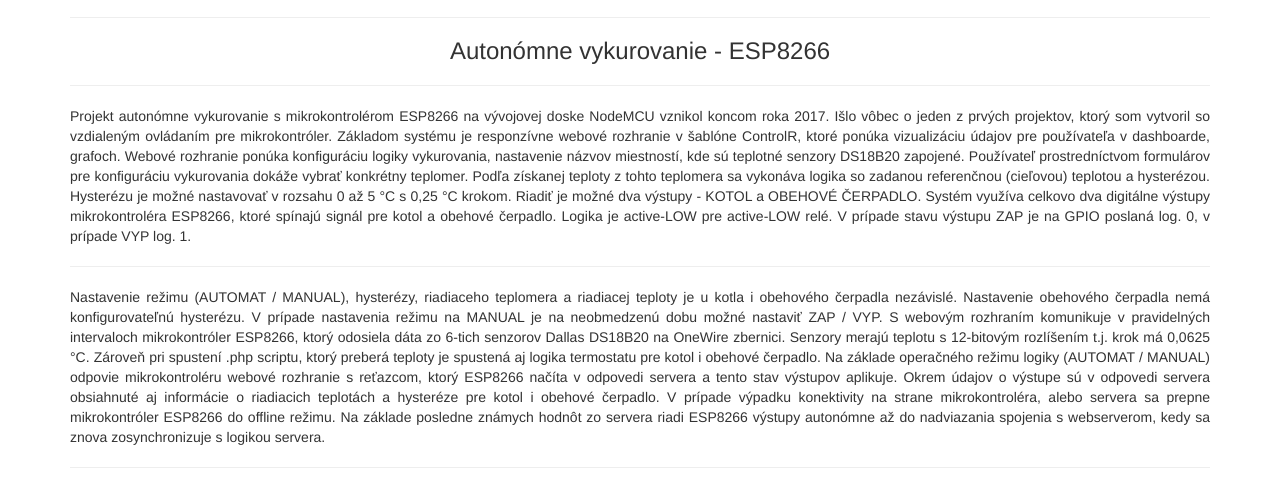
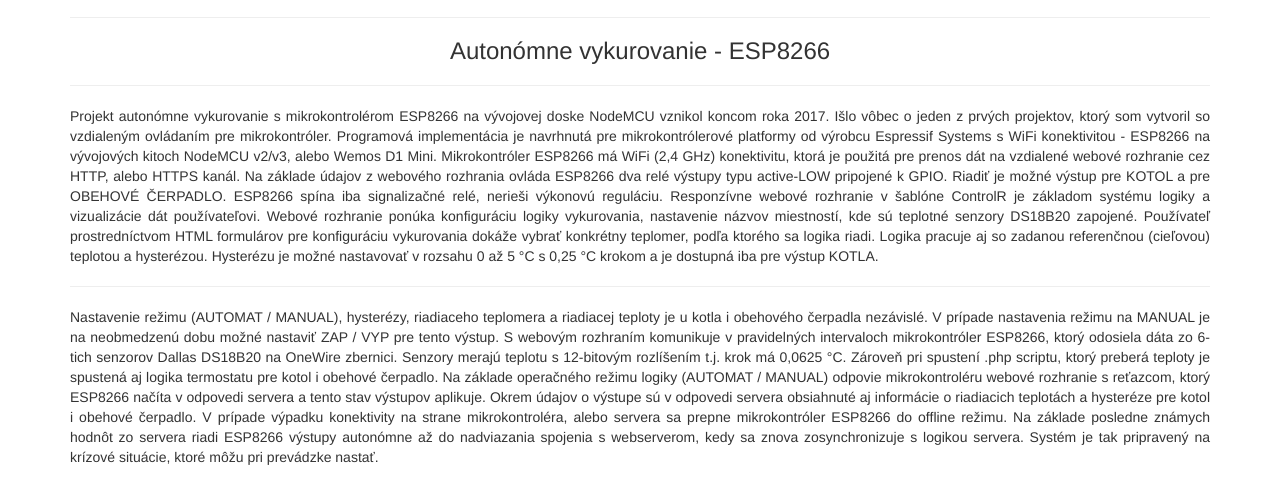
Before and after one commit to martinius96/autonomne-vykurovanie, a plain HTML site: page docs/index.html in a window 1280 px wide. Shown: the part 916-1401 px from the top of the page. Drawn offline with nearby package versions, Linux system fonts and the light colour scheme.

Commit message:
Update index.html

```diff
--- a/docs/index.html
+++ b/docs/index.html
@@ -92,25 +92,27 @@
 <p style="text-align: justify;">
 Projekt autonómne vykurovanie s mikrokontrolérom ESP8266 na vývojovej doske NodeMCU vznikol koncom roka 2017.
 Išlo vôbec o jeden z prvých projektov, ktorý som vytvoril so vzdialeným ovládaním pre mikrokontróler.
-Základom systému je responzívne webové rozhranie v šablóne ControlR, ktoré ponúka vizualizáciu údajov pre používateľa v dashboarde, grafoch.
+Programová implementácia je navrhnutá pre mikrokontrólerové platformy od výrobcu Espressif Systems s WiFi konektivitou - ESP8266 na vývojových kitoch NodeMCU v2/v3, alebo Wemos D1 Mini.
+Mikrokontróler ESP8266 má WiFi (2,4 GHz) konektivitu, ktorá je použitá pre prenos dát na vzdialené webové rozhranie cez HTTP, alebo HTTPS kanál.
+Na základe údajov z webového rozhrania ovláda ESP8266 dva relé výstupy typu active-LOW pripojené k GPIO.
+Riadiť je možné výstup pre KOTOL a pre OBEHOVÉ ČERPADLO. ESP8266 spína iba signalizačné relé, nerieši výkonovú reguláciu.
+Responzívne webové rozhranie v šablóne ControlR je základom systému logiky a vizualizácie dát používateľovi.
 Webové rozhranie ponúka konfiguráciu logiky vykurovania, nastavenie názvov miestností, kde sú teplotné senzory DS18B20 zapojené.
-Používateľ prostredníctvom formulárov pre konfiguráciu vykurovania dokáže vybrať konkrétny teplomer.
-Podľa získanej teploty z tohto teplomera sa vykonáva logika so zadanou referenčnou (cieľovou) teplotou a hysterézou.
-Hysterézu je možné nastavovať v rozsahu 0 až 5 °C s 0,25 °C krokom.
-Riadiť je možné dva výstupy - KOTOL a OBEHOVÉ ČERPADLO.
-Systém využíva celkovo dva digitálne výstupy mikrokontroléra ESP8266, ktoré spínajú signál pre kotol a obehové čerpadlo.
-Logika je active-LOW pre active-LOW relé. V prípade stavu výstupu ZAP je na GPIO poslaná log. 0, v prípade VYP log. 1.
+Používateľ prostredníctvom HTML formulárov pre konfiguráciu vykurovania dokáže vybrať konkrétny teplomer, podľa ktorého sa logika riadi.
+Logika pracuje aj so zadanou referenčnou (cieľovou) teplotou a hysterézou.
+Hysterézu je možné nastavovať v rozsahu 0 až 5 °C s 0,25 °C krokom a je dostupná iba pre výstup KOTLA.
 </p>
 <hr>
 <p style="text-align: justify;">
 Nastavenie režimu (AUTOMAT / MANUAL), hysterézy, riadiaceho teplomera a riadiacej teploty je u kotla i obehového čerpadla nezávislé.
-Nastavenie obehového čerpadla nemá konfigurovateľnú hysterézu. V prípade nastavenia režimu na MANUAL je na neobmedzenú dobu možné nastaviť ZAP / VYP.
+V prípade nastavenia režimu na MANUAL je na neobmedzenú dobu možné nastaviť ZAP / VYP pre tento výstup.
 S webovým rozhraním komunikuje v pravidelných intervaloch mikrokontróler ESP8266, ktorý odosiela dáta zo 6-tich senzorov Dallas DS18B20 na OneWire zbernici.
 Senzory merajú teplotu s 12-bitovým rozlíšením t.j. krok má 0,0625 °C. Zároveň pri spustení .php scriptu, ktorý preberá teploty je spustená aj logika termostatu pre kotol i obehové čerpadlo.
 Na základe operačného režimu logiky (AUTOMAT / MANUAL) odpovie mikrokontroléru webové rozhranie s reťazcom, ktorý ESP8266 načíta v odpovedi servera a tento stav výstupov aplikuje.
 Okrem údajov o výstupe sú v odpovedi servera obsiahnuté aj informácie o riadiacich teplotách a hysteréze pre kotol i obehové čerpadlo.
 V prípade výpadku konektivity na strane mikrokontroléra, alebo servera sa prepne mikrokontróler ESP8266 do offline režimu.
 Na základe posledne známych hodnôt zo servera riadi ESP8266 výstupy autonómne až do nadviazania spojenia s webserverom, kedy sa znova zosynchronizuje s logikou servera.
+Systém je tak pripravený na krízové situácie, ktoré môžu pri prevádzke nastať.
 </p>
 <hr>
 <center>
```
